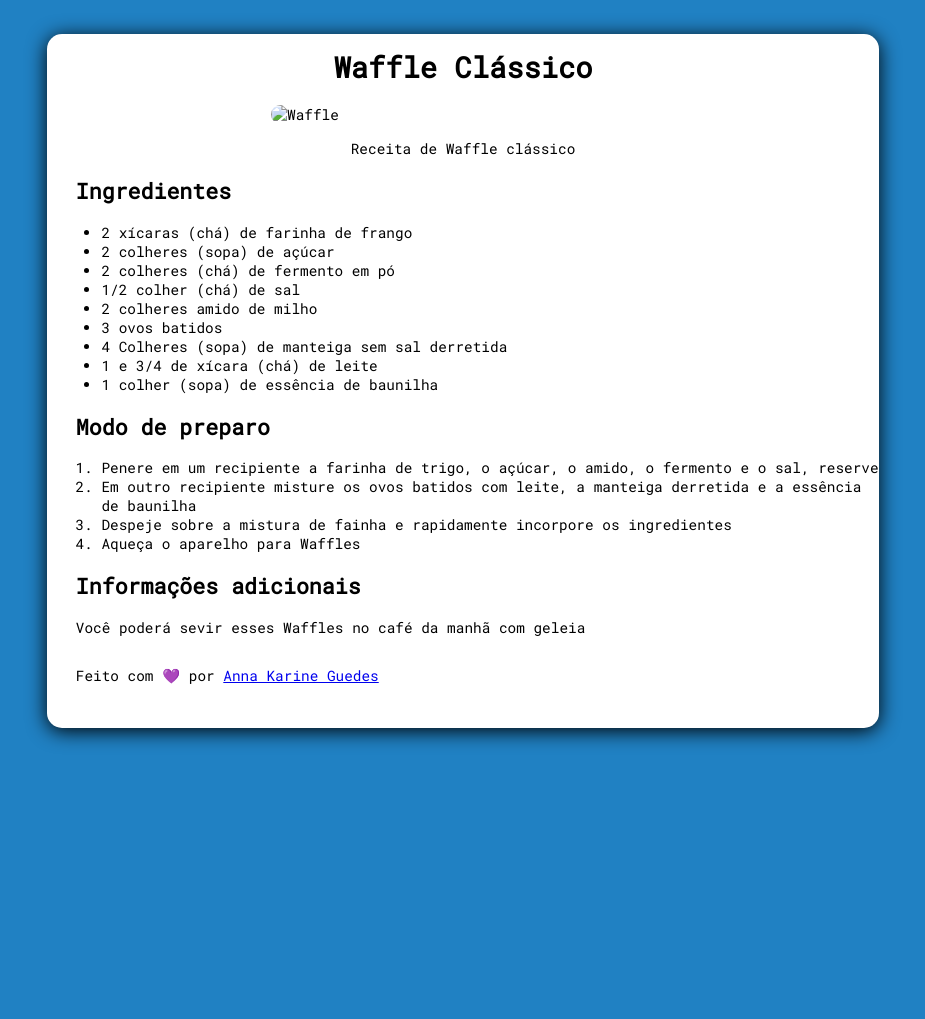
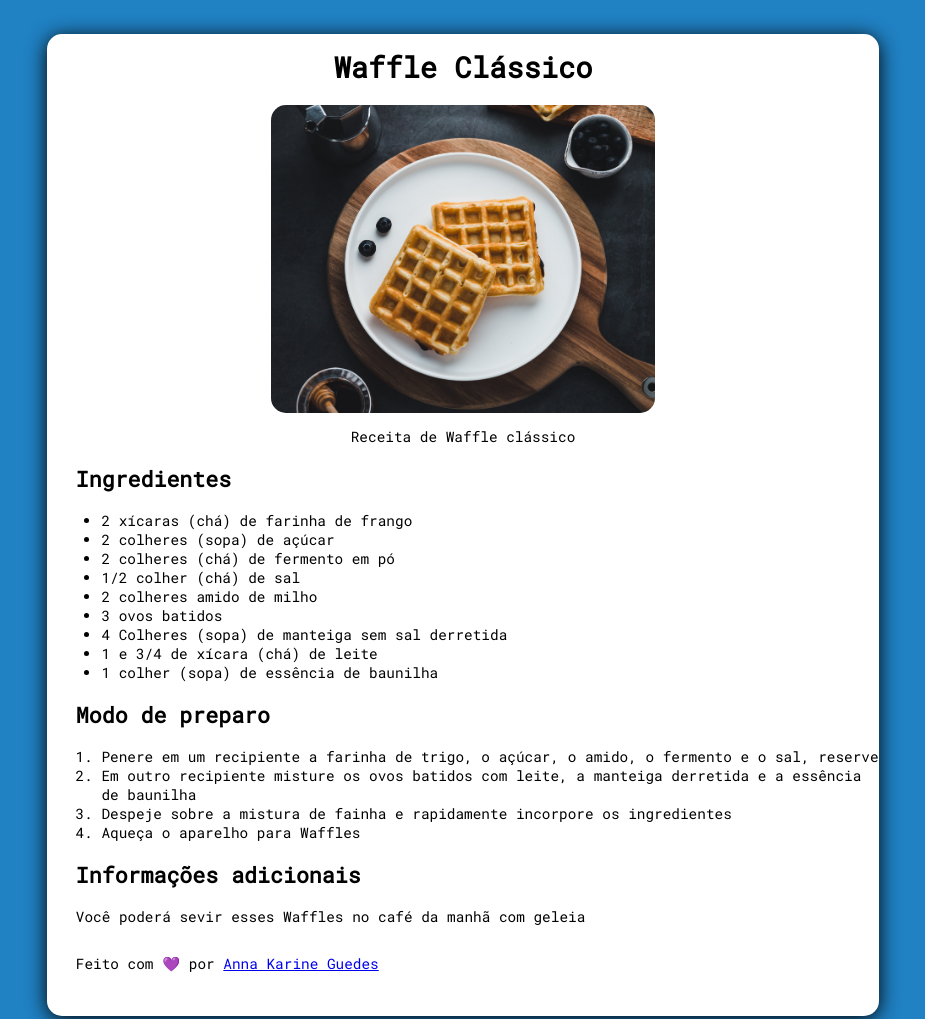
Before and after one commit to annakguedes/receits, a plain HTML site: page index.html in a window 1280 px wide. Shown: the top 1019 px of the page, without its empty margins (177-1102 px from the left). Before the commit the page ends 800 px from the top, so only its background shows below. Drawn offline with Linux system fonts and the light colour scheme.

Commit message:
index.html

```diff
--- a/index.html
+++ b/index.html
@@ -19,7 +19,7 @@
       <h1>Waffle Clássico</h1>
 
       <figure>
-        <img src="img/waffle.jpg" class="img-waffle" alt="Waffle" />
+        <img src="waffle.jpg" class="img-waffle" alt="Waffle" />
       </figure>
       <p id="text-img">Receita de Waffle clássico</p>
 
```
